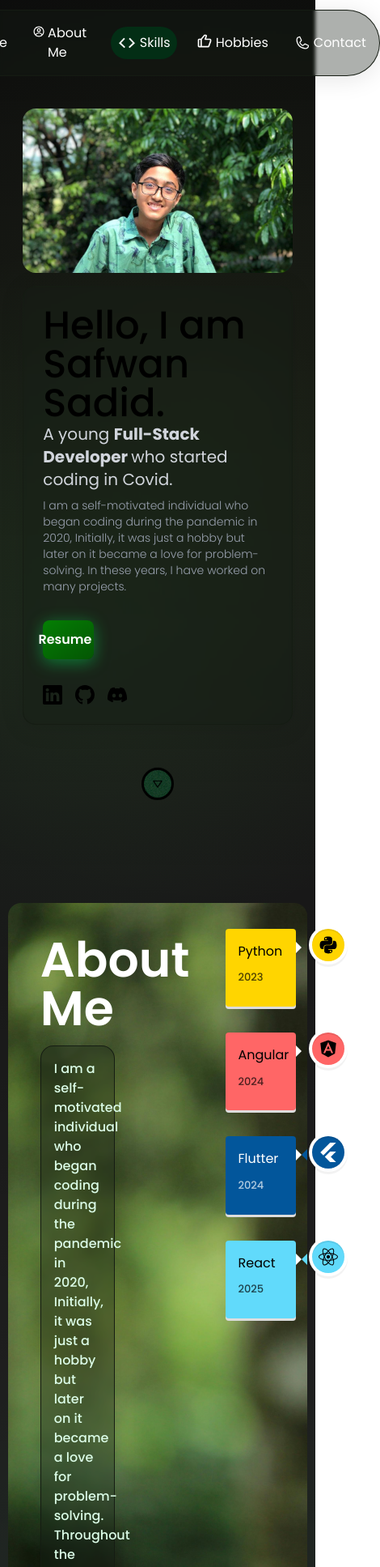
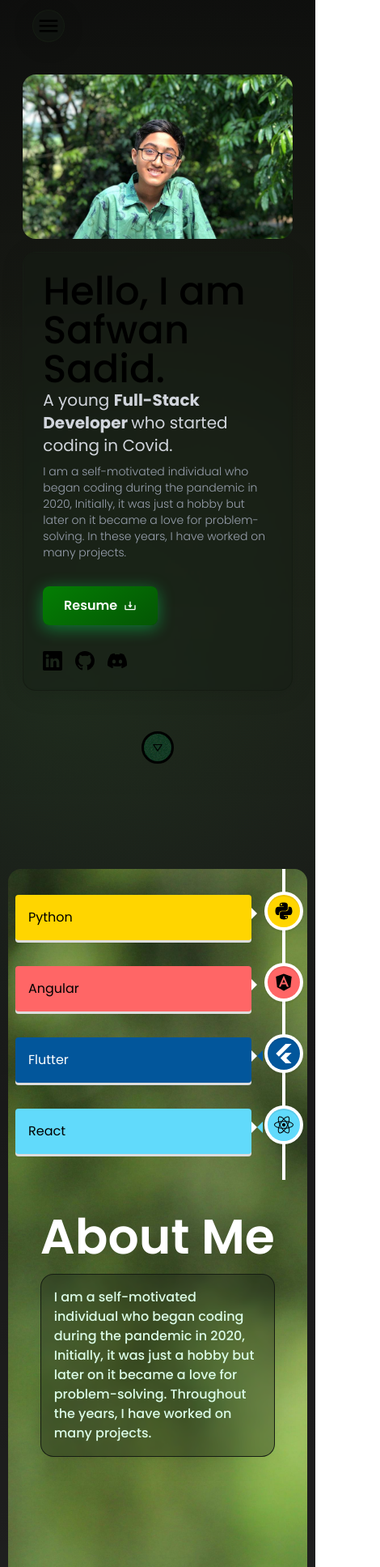
Before and after one commit to SafuGit/SAFU-PORTFOLIO, a React (Vite) app: page /#skills in a window 390 px wide. Shown: the top 1935 px of the page at 81% size, 470 px wide, since content can reach past the window. Built offline with nearby package versions, Linux system fonts and the light colour scheme.

Commit message:
fix responsiveness

```diff
--- a/package.json
+++ b/package.json
@@ -19,7 +19,8 @@
     "react-icons": "^5.5.0",
     "react-intersection-observer": "^9.16.0",
     "react-vertical-timeline-component": "^3.5.3",
-    "tailwindcss": "^4.1.11"
+    "tailwindcss": "^4.1.11",
+    "usehooks-ts": "^3.1.1"
   },
   "devDependencies": {
     "@eslint/js": "^9.29.0",
--- a/src/components/AboutMe/AboutMe.jsx
+++ b/src/components/AboutMe/AboutMe.jsx
@@ -4,8 +4,10 @@ import { FaFlutter } from 'react-icons/fa6';
 import { useInView } from 'react-intersection-observer';
 import { VerticalTimeline, VerticalTimelineElement } from 'react-vertical-timeline-component';
 import 'react-vertical-timeline-component/style.min.css';
+import { useMediaQuery } from 'usehooks-ts';
 
 const AboutMe = () => {
+  const media = useMediaQuery('(min-width: 640px)');
   const { ref, inView } = useInView({
     threshold: 0.5,
   })
@@ -22,16 +24,16 @@ const AboutMe = () => {
       backgroundRepeat: 'no-repeat',
       backgroundSize: 'cover',
     }}>
-      <div className='flex justify-between'>
+      <div className='flex sm:flex-row flex-col-reverse justify-between'>
         <div className='flex flex-col p-10 h-screen text-white'>
           <h1 className='text-6xl font-semibold'>About Me</h1>
-          <div className='bg-green-950 rounded-2xl w-[50%] mt-4 bg p-4'>
+          <div className='bg-green-950 rounded-2xl lg:w-[50%] w-full mt-4 bg p-4'>
             <p className='font-medium text-green-100'>
-              I am a self-motivated individual who began coding during the pandemic in 2020, Initially, it was just a hobby but later on it became a love for problem-solving. Throughout the years, I have worked on many projects. I’m always ready to learn more, work with other people, and tackle new obstacles that help me improve as a developer. At the moment, I am looking for places where I can use the knowledge I have, learn more about the industry, and to create useful products.
+              I am a self-motivated individual who began coding during the pandemic in 2020, Initially, it was just a hobby but later on it became a love for problem-solving. Throughout the years, I have worked on many projects. {media ? 'I’m always ready to learn more, work with other people, and tackle new obstacles that help me improve as a developer. At the moment, I am looking for places where I can use the knowledge I have, learn more about the industry, and to create useful products.' : ''}
             </p>
           </div>
-          <h1 className='text-2xl font-semibold mt-8'>Why i love Coding</h1>
-          <div className='bg-green-950 rounded-2xl w-[60%] mt-4 bg p-4'>
+          <h1 className='text-2xl font-semibold mt-8 hidden lg:block'>Why i love Coding</h1>
+          <div className='bg-green-950 rounded-2xl lg:w-[60%] w-full hidden lg:block mt-4 bg p-4'>
             <p>I have always been Interested in how things like The Computer, Mobile Phone & TV Worked. From a young age i Thought "How do these things function?", "Where am i getting this from?". I watched youtube videos and other resources and learnt some fundamentals. I find coding as a way to release my creativity, To bring my ideas to life & make useful products for people.</p>
           </div>
         </div>
@@ -41,7 +43,7 @@ const AboutMe = () => {
               className="vertical-timeline-element--work"
               contentStyle={{ background: 'rgb(255, 213, 0)', color: 'black' }}
               contentArrowStyle={{ borderRight: 'rgb(255, 213, 0)' }}
-              date="2023"
+              date={media ? "2021" : ""}
               iconStyle={{ background: 'rgb(255, 213, 0)', color: 'black' }}
               icon={<FaPython />}
             >
@@ -51,7 +53,7 @@ const AboutMe = () => {
               className="vertical-timeline-element--work"
               contentStyle={{ background: 'rgb(255, 102, 102)', color: 'black' }}
               contentArrowStyle={{ borderRight: 'rgb(255, 102, 102)' }}
-              date="2024"
+              date={media ? "2024" : ""}
               iconStyle={{ background: 'rgb(255, 102, 102)', color: 'black' }}
               icon={<FaAngular />}
             >
@@ -61,7 +63,7 @@ const AboutMe = () => {
               className="vertical-timeline-element--work"
               contentStyle={{ background: 'rgb(2, 86, 155)', color: 'white' }}
               contentArrowStyle={{ borderRight: '7px solid rgb(2, 86, 155)' }}
-              date="2024"
+              date={media ? "2024" : ""}
               iconStyle={{ background: 'rgb(2, 86, 155)', color: 'white' }}
               icon={<FaFlutter />}
             >
@@ -71,7 +73,7 @@ const AboutMe = () => {
               className="vertical-timeline-element--work"
               contentStyle={{ background: 'rgb(97, 218, 251)', color: 'black' }}
               contentArrowStyle={{ borderRight: '7px solid rgb(97, 218, 251)' }}
-              date="2025"
+              date={media ? "2025" : ""}
               iconStyle={{ background: 'rgb(97, 218, 251)', color: 'black' }}
               icon={<FaReact />}
             >
--- a/src/components/Home/Home.jsx
+++ b/src/components/Home/Home.jsx
@@ -27,7 +27,7 @@ const Home = () => {
           <div className='mb-8'></div>
           <div className='flex flex-col'>
             <div className='flex gap-2'>
-              <a download={true} href='/assets/Safwan_Sadid_Resume.pdf' className='glass-button flex gap-2 items-center p-3 rounded-lg w-[22%] justify-center'>Resume <BiDownload></BiDownload></a>
+              <a download={true} href='/assets/Safwan_Sadid_Resume.pdf' className='glass-button flex gap-2 items-center p-3 rounded-lg sm:w-[22%] w-[50%] justify-center'>Resume <BiDownload></BiDownload></a>
             </div>
             <div className='flex gap-4 mt-8 items-center'>
               <a href="https://www.linkedin.com/in/safwan-sadid-1b1978358/" className='text-2xl'><BsLinkedin></BsLinkedin></a>
--- a/src/components/Navbar/Navbar.jsx
+++ b/src/components/Navbar/Navbar.jsx
@@ -1,10 +1,14 @@
+import Menu from "daisyui/components/menu";
 import React, { useEffect, useState } from "react";
 import { BiHome, BiLike } from "react-icons/bi";
 import { CgCode, CgProfile } from "react-icons/cg";
+import { MdMenu } from "react-icons/md";
 import { PiPhone } from "react-icons/pi";
+import { useMediaQuery } from "usehooks-ts";
 
 const Navbar = () => {
   const [activeHash, setActiveHash] = useState(window.location.hash || "#home");
+  const media = useMediaQuery('(min-width: 640px)');
 
   useEffect(() => {
     const onHashChange = () => {
@@ -15,9 +19,25 @@ const Navbar = () => {
     return () => clearInterval(interval);
   });
 
+  const handleButtonPress = () => {
+    const navbar = document.querySelector('.navbar');
+    navbar.classList.toggle('scale-y-0');
+    navbar.classList.toggle('scale-y-100');
+    // navbar.classList.toggle('hidden');
+  }
+
+  useEffect(() => {
+    if (media) {
+      const navbar = document.querySelector('.navbar');
+      navbar.classList.remove('scale-y-0');
+      navbar.classList.add('scale-y-100');
+    }
+  },)
+
   return (
-    <div className="flex justify-center">
-      <div className="flex bg rounded-full justify-center gap-4 navbar w-fit p-2 text-white border border-y-gray-950">
+    <div className="flex flex-col sm:flex-row sm:justify-center justify-start ml-10 sm:ml-0">
+      <button className="text-3xl btn btn-circle bg sm:hidden flex items-center" onClick={handleButtonPress}><MdMenu></MdMenu></button>
+      <div className="sm:flex sm:flex-row grid min-[463px]:grid-cols-3 grid-cols-2 bg sm:rounded-full rounded-xl justify-center gap-4 navbar w-fit p-2 text-white border border-y-gray-950 transform scale-y-0 transition-transform duration-500 ease-in-out absolute top-15 sm:static">
         <div className={"rounded-full p-2! flex gap-1 hover:bg-green-950 transition-colors duration-300 ease-in-out hover:cursor-pointer" + (activeHash == "#home" ? " bg-green-950" : "")}>
           <BiHome className="text-xl"></BiHome>
           <a href="#home">Home</a>
@@ -28,7 +48,7 @@ const Navbar = () => {
         </div>
         <div className={"rounded-full p-2! flex gap-1 hover:bg-green-950 transition-colors duration-300 ease-in-out hover:cursor-pointer" + (activeHash == "#skills" ? " bg-green-950" : "")}>
           <CgCode className="text-2xl"></CgCode>
-          <a href="">Skills</a>
+          <a href="#skills">Skills</a>
         </div>
         <div className="rounded-full p-2! flex gap-1 hover:bg-green-950 transition-colors duration-300 ease-in-out hover:cursor-pointer">
           <BiLike className="text-xl"></BiLike>
```
Also changed, not shown: 1 other file (tests, documents, lock files or other folders).
